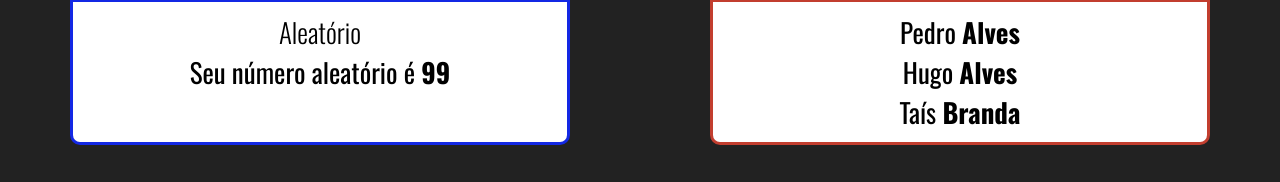
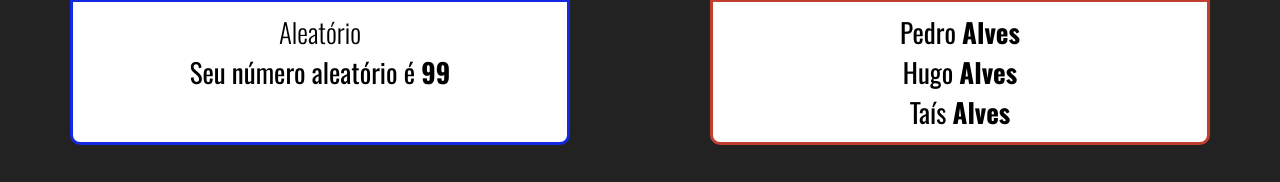
Before and after one commit to CoNnEcT500BR/ReactTS, a React (Vite) app: page / in a window 1280 px wide. Shown: the part 317-499 px from the top of the page. Built offline with nearby package versions, Linux system fonts and the light colour scheme.

Commit message:
Children Component

```diff
--- a/src/App.tsx
+++ b/src/App.tsx
@@ -1,11 +1,16 @@
 import "./App.css";
 import Cards from "./components/basics/Cards";
 import Family from "./components/basics/Family";
+import FamilyMember from "./components/basics/FamilyMember";
 import First from "./components/basics/First";
 import Params from "./components/basics/Params";
 import Random from "./components/basics/Random";
 
-export default function App() {
+type TAppProps = {
+  surname: string;
+};
+
+export default function App({ surname }: TAppProps) {
   return (
     <div className="app">
       <h1 className="title">Fundamentos React</h1>
@@ -28,7 +33,13 @@ export default function App() {
           />
           <Cards
             title="#04 - Componente com Filhos"
-            tag={<Family surname="Alves" />}
+            tag={
+              <Family surname="Alves">
+                <FamilyMember name="Pedro" />
+                <FamilyMember name="Hugo" />
+                <FamilyMember name="Taís" />
+              </Family>
+            }
           />
         </div>
       </div>
--- a/src/components/basics/Family.tsx
+++ b/src/components/basics/Family.tsx
@@ -1,15 +1,14 @@
-import FamilyMember from "./FamilyMember";
+import { cloneElement, ReactElement } from "react";
 
 type TFamilyProps = {
   surname: string;
+  children: ReactElement[];
 };
 
-export default function Family({ surname }: TFamilyProps) {
+export default function Family({ children, ...rest }: TFamilyProps) {
   return (
     <div>
-      <FamilyMember name="Pedro" surname={surname} />
-      <FamilyMember name="Hugo" surname={surname} />
-      <FamilyMember name="Taís" surname="Branda" />
+      {children.map((child, i) => cloneElement(child, { ...rest, key: i }))}
     </div>
   );
 }
--- a/src/components/basics/FamilyMember.tsx
+++ b/src/components/basics/FamilyMember.tsx
@@ -1,6 +1,6 @@
 type TFamilyMemberProps = {
   name: string;
-  surname: string;
+  surname?: string;
 };
 
 export default function FamilyMember({ name, surname }: TFamilyMemberProps) {
```
